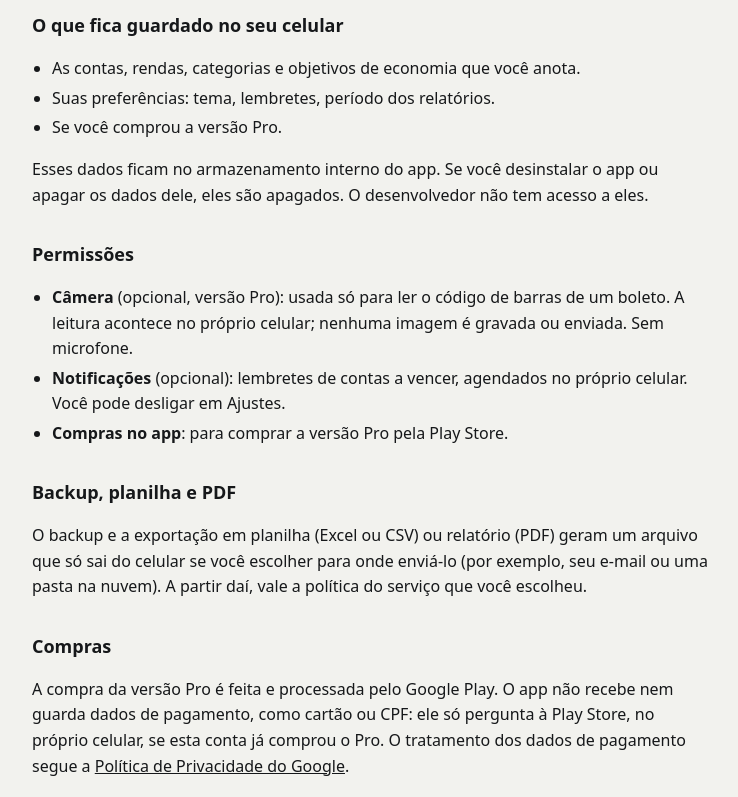
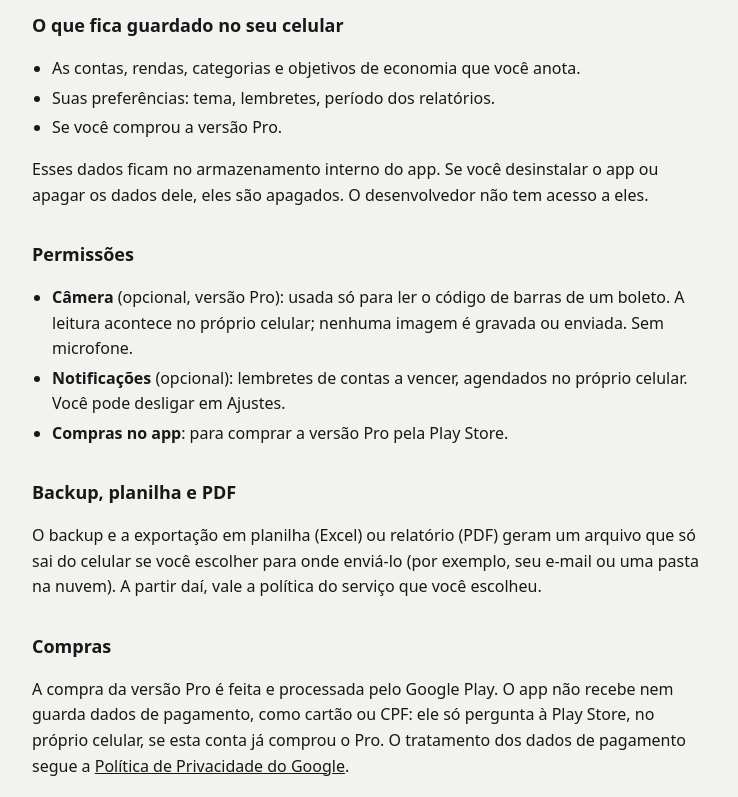
Before and after one commit to Ricardo-Santos-Lub/controle-financeiro-privacidade, a plain HTML site: page index.html in a window 1280 px wide. Shown: the part 375-1172 px from the top of the page, without its empty margins (268-1006 px from the left). Drawn offline with Linux system fonts and the light colour scheme.

Commit message:
Clarify backup export formats in index.html
Updated text in the backup and export section to clarify file formats.

```diff
--- a/index.html
+++ b/index.html
@@ -64,7 +64,7 @@
   </ul>
 
   <h2>Backup, planilha e PDF</h2>
-  <p>O backup e a exportação em planilha (Excel ou CSV) ou relatório (PDF) geram um arquivo que só sai do celular se você
+  <p>O backup e a exportação em planilha (Excel) ou relatório (PDF) geram um arquivo que só sai do celular se você
   escolher para onde enviá-lo (por exemplo, seu e-mail ou uma pasta na nuvem). A partir daí,
   vale a política do serviço que você escolheu.</p>
 
```
